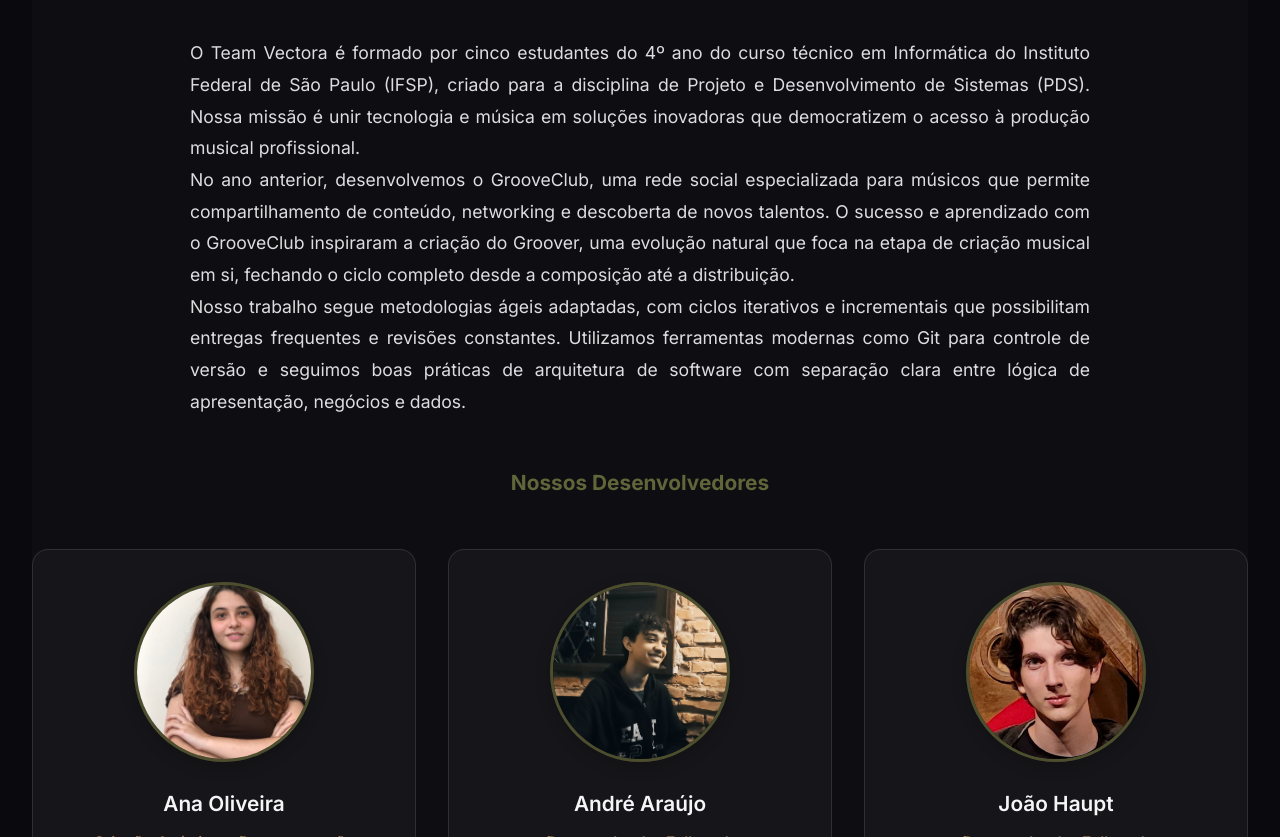
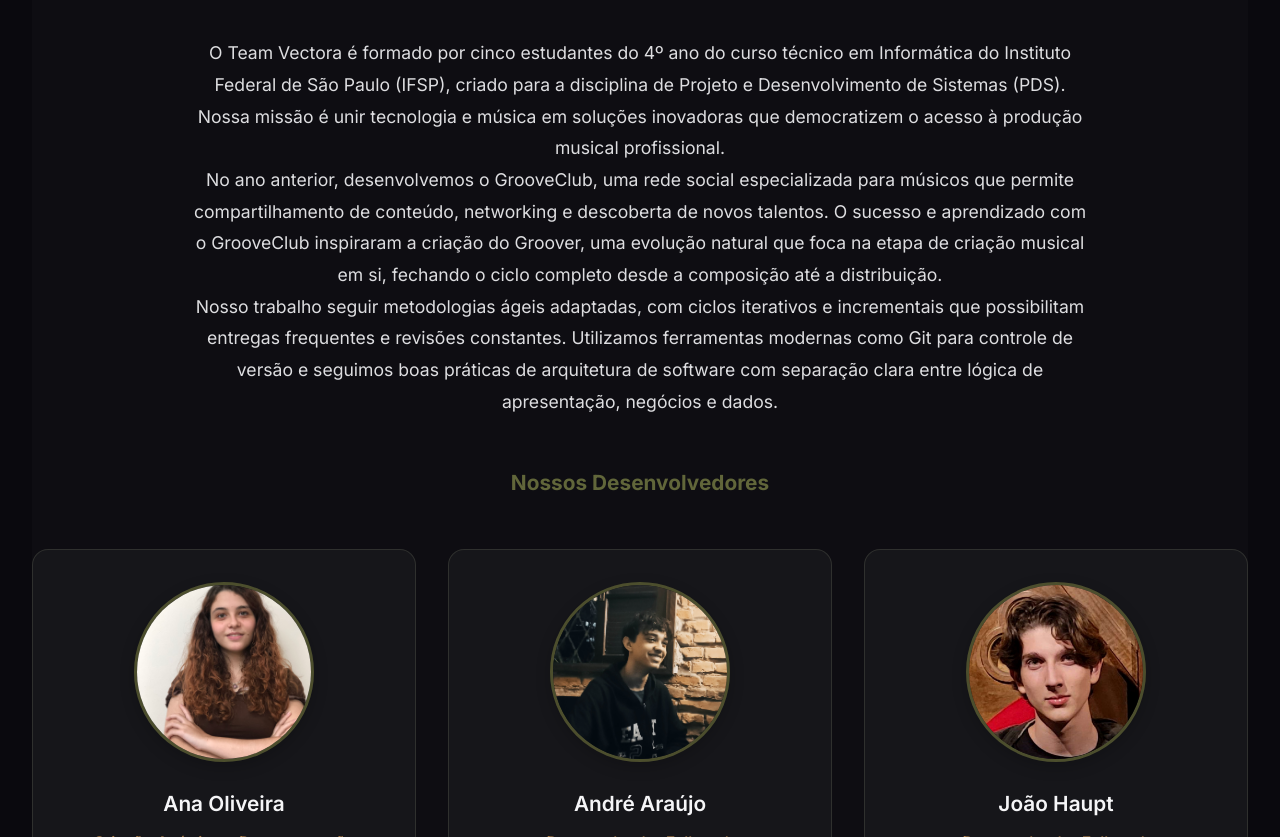
Before and after one commit to team-vectora/team-vectora.github.io, a plain HTML site: page index.html in a window 1280 px wide. Shown: the part 3572-4409 px from the top of the page. Drawn offline with Linux system fonts and the light colour scheme.

Commit message:
mudei mais

```diff
--- a/index.html
+++ b/index.html
@@ -331,7 +331,7 @@
             font-size: 1.1rem;
             max-width: 900px;
             margin: 0 auto 2rem;
-            text-align: justify;
+            text-align: center; /* Alterado para centralizar o texto */
         }
 
         .developers-grid {
@@ -352,8 +352,9 @@
             flex-direction: column;
         }
 
+        /* Ajustes para os cards da Laura e Marino */
         .developer-card.large {
-            grid-column: span 1.5;
+            grid-column: span 1.5; /* Ocupam 1.5 colunas cada */
         }
 
         .developer-card:hover {
@@ -796,7 +797,7 @@
                 <div class="team-description">
                     <p>O Team Vectora é formado por cinco estudantes do 4º ano do curso técnico em Informática do Instituto Federal de São Paulo (IFSP), criado para a disciplina de Projeto e Desenvolvimento de Sistemas (PDS). Nossa missão é unir tecnologia e música em soluções inovadoras que democratizem o acesso à produção musical profissional.</p>
                     <p>No ano anterior, desenvolvemos o GrooveClub, uma rede social especializada para músicos que permite compartilhamento de conteúdo, networking e descoberta de novos talentos. O sucesso e aprendizado com o GrooveClub inspiraram a criação do Groover, uma evolução natural que foca na etapa de criação musical em si, fechando o ciclo completo desde a composição até a distribuição.</p>
-                    <p>Nosso trabalho segue metodologias ágeis adaptadas, com ciclos iterativos e incrementais que possibilitam entregas frequentes e revisões constantes. Utilizamos ferramentas modernas como Git para controle de versão e seguimos boas práticas de arquitetura de software com separação clara entre lógica de apresentação, negócios e dados.</p>
+                    <p>Nosso trabalho seguir metodologias ágeis adaptadas, com ciclos iterativos e incrementais que possibilitam entregas frequentes e revisões constantes. Utilizamos ferramentas modernas como Git para controle de versão e seguimos boas práticas de arquitetura de software com separação clara entre lógica de apresentação, negócios e dados.</p>
                 </div>
             </div>
 
@@ -842,6 +843,7 @@
                     </div>
                 </div>
 
+                <!-- Segunda linha com Laura e Marino ocupando toda a linha -->
                 <div class="developer-card large">
                     <div class="developer-photo large">
                         <img src="imgs/laura.jpg" alt="Laura Daguer">
```
